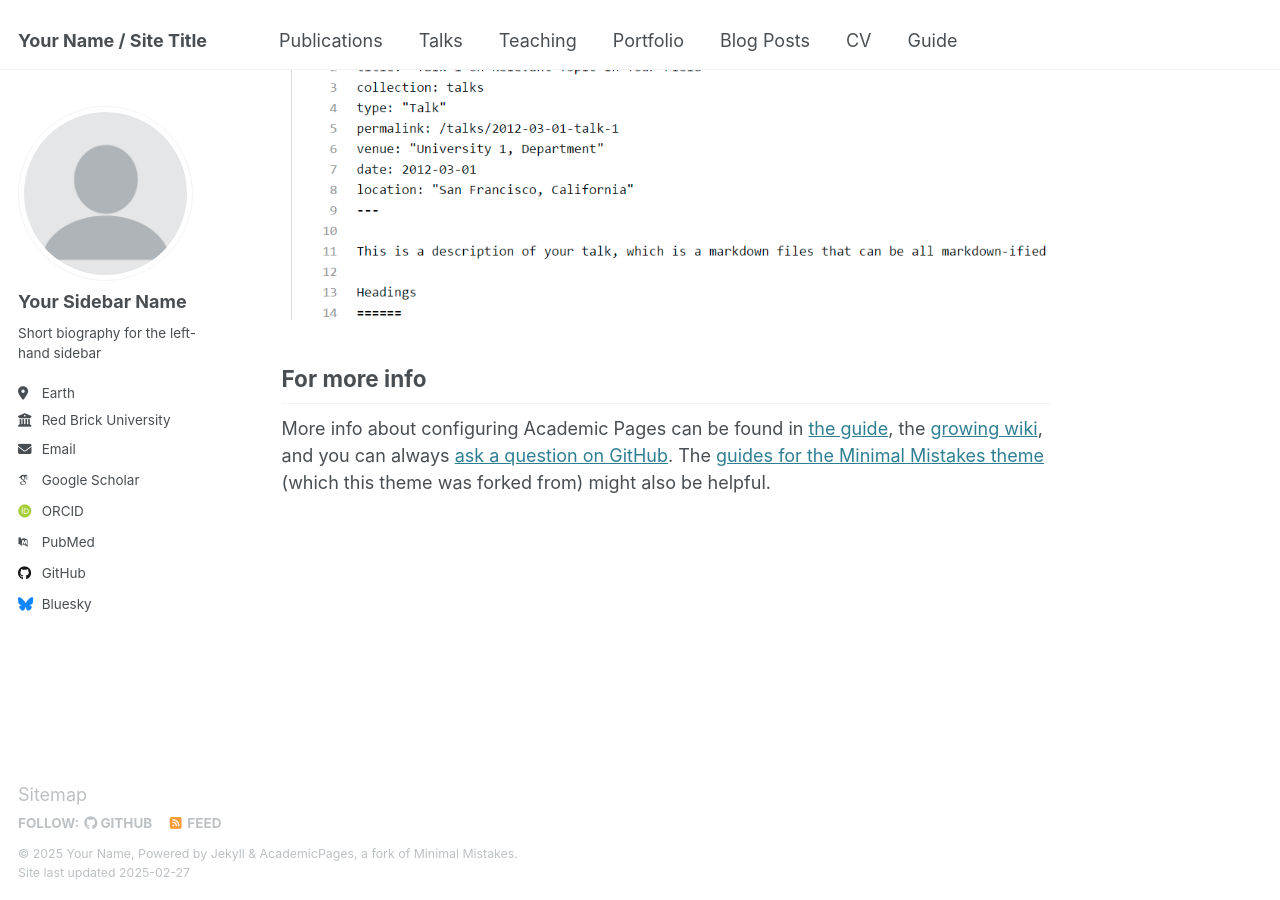
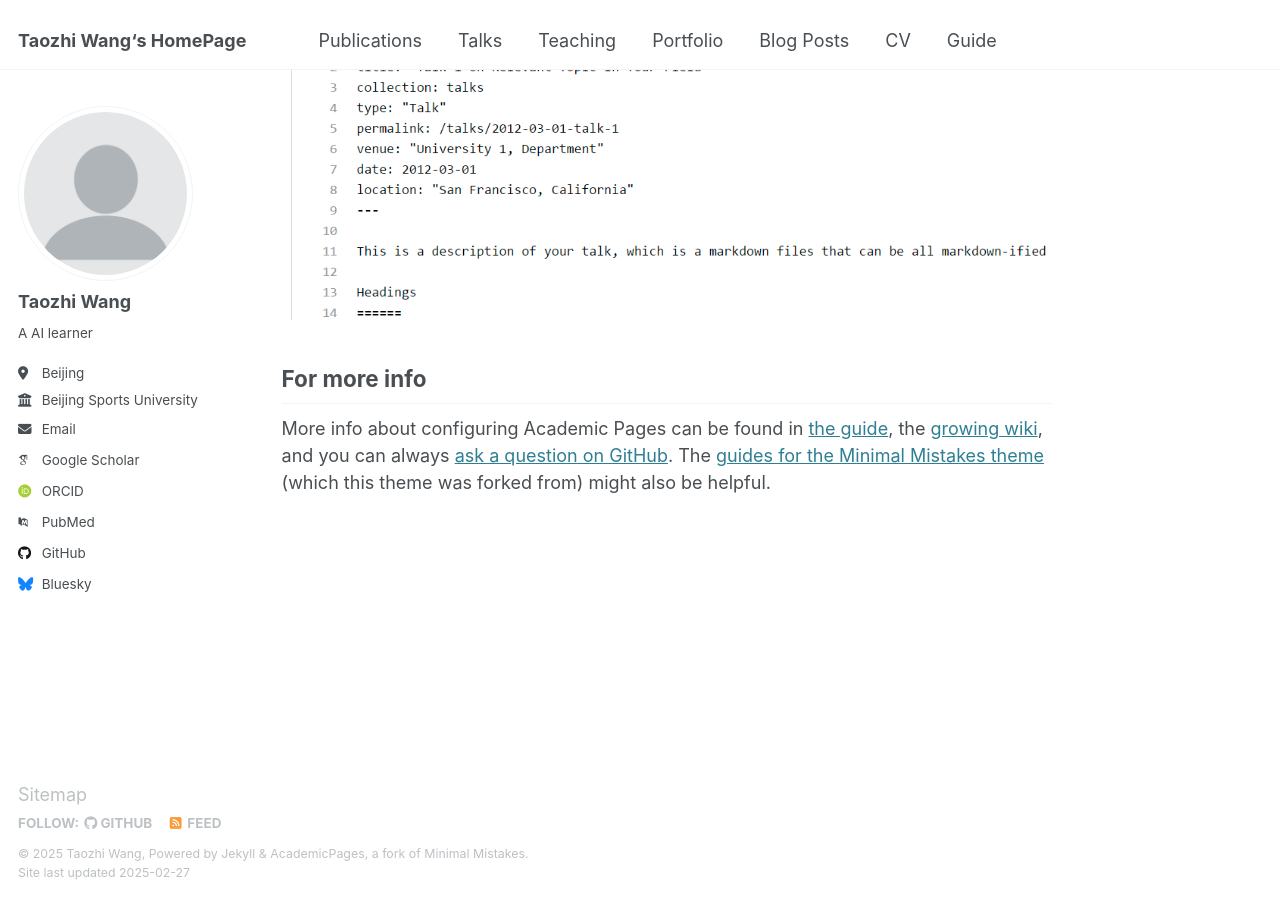
Before and after one commit to syswtz/github.io, a Jekyll site: the page built from _pages/about.md, in a window 1280 px wide and 900 px high, scrolled down 2642 px. Built offline with Jekyll 4.4.1, drawn with Linux system fonts in a browser that asks for light colours; some web fonts are replaced.

Commit message:
Update _config.yml

```diff
--- a/_config.yml
+++ b/_config.yml
@@ -9,11 +9,11 @@
 # Basic Site Settings
 locale                   : "en-US"
 site_theme               : "default"
-title                    : "Your Name / Site Title"
+title                    : "Taozhi Wang‘s HomePage"
 title_separator          : "-"
-name                     : &name "Your Name"
+name                     : &name "Taozhi Wang"
 description              : &description "personal description"
-url                      : https://academicpages.github.io # the base hostname & protocol for your site e.g. "https://[your GitHub username].github.io"
+url                      : https://syswtz.github.io # the base hostname & protocol for your site e.g. "https://[your GitHub username].github.io"
 baseurl                  : "" # the subpath of your site, e.g. "/blog"
 repository               : "academicpages/academicpages.github.io"
 
@@ -23,13 +23,13 @@ repository               : "academicpages/academicpages.github.io"
 author:
   # Biographic information
   avatar           : "profile.png"
-  name             : "Your Sidebar Name"
+  name             : "Taozhi Wang"
   pronouns         : # example: "she/her"
-  bio              : "Short biography for the left-hand sidebar"
-  location         : "Earth"
-  employer         : "Red Brick University"
+  bio              : "A AI learner"
+  location         : "Beijing"
+  employer         : "Beijing Sports University"
   uri              : # URL
-  email            : "none@example.org"
+  email            : "tigong_wtz@bsu.edu.cn"
 
   # Academic websites
   arxiv            : # URL - Update with the correct link to your profile
@@ -45,7 +45,7 @@ author:
   bitbucket        : # Username - Update with your username on the site
   codepen          : # Username
   dribbble         : # Username
-  github           : "academicpages"
+  github           : "https://github.com/syswtz"
   kaggle           : # Username
   stackoverflow    : # User number or user number and name (i.e., use "1" or "1/jeff-atwood")
 
```
